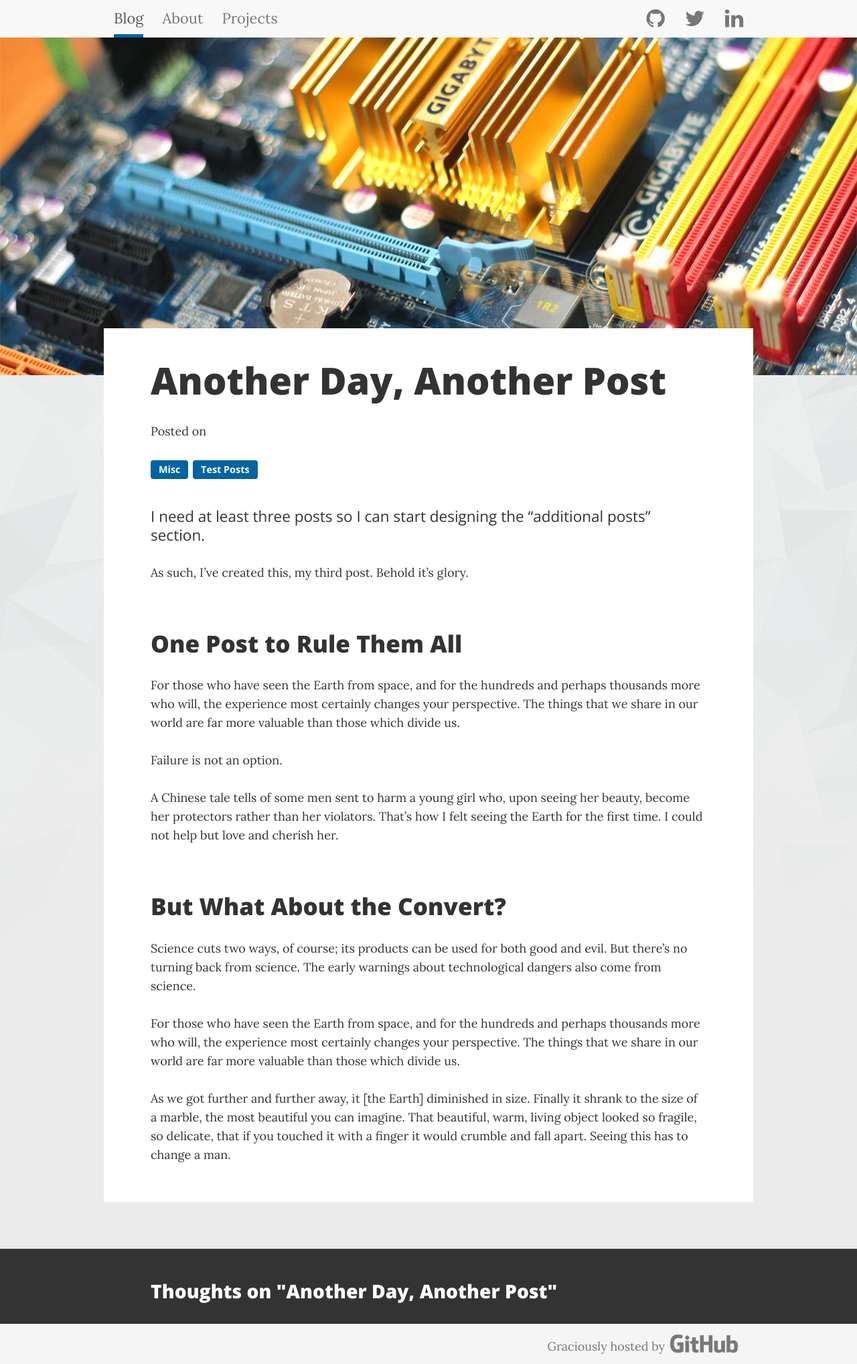
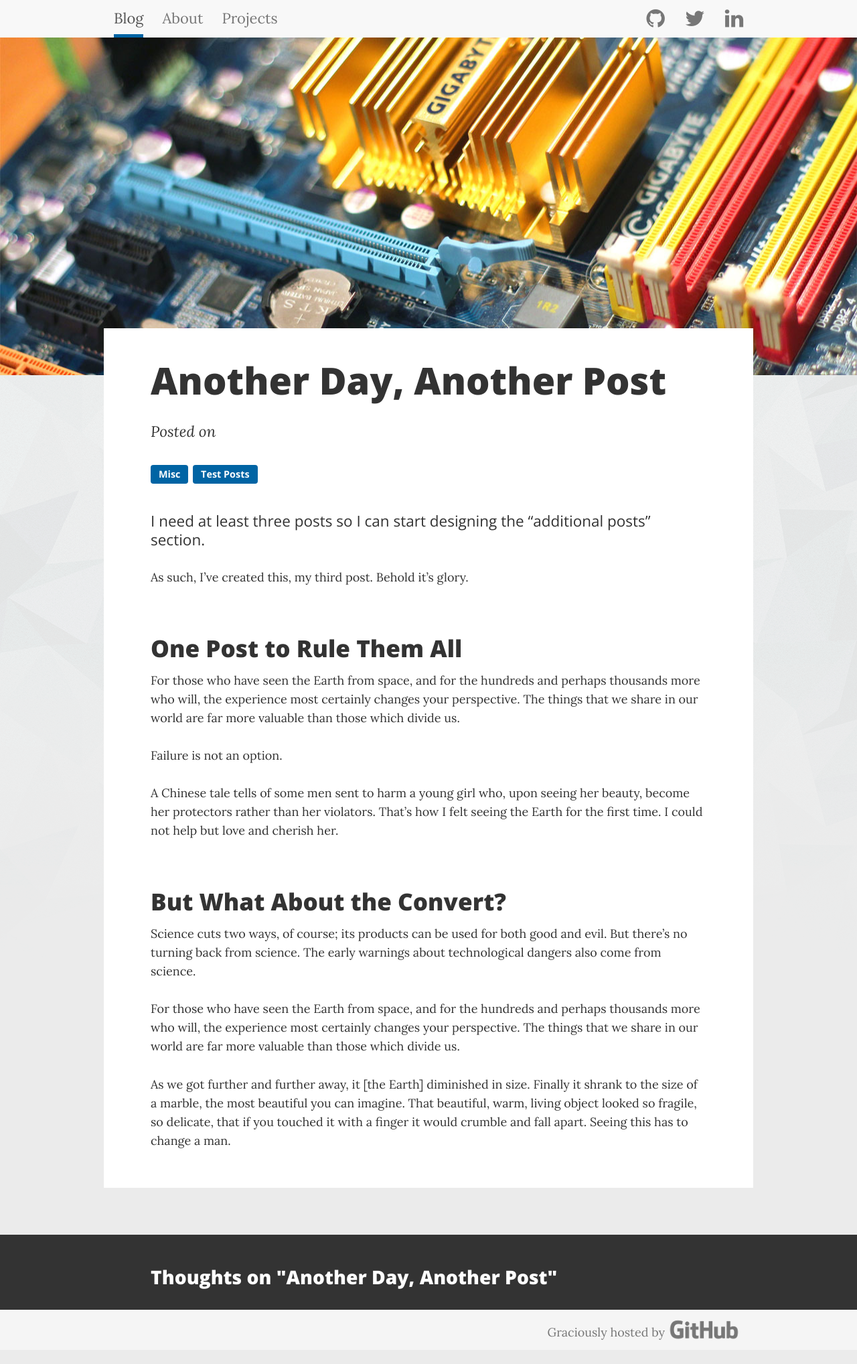
Before and after one commit to aarondgordon/aarondgordon.github.io, a Jekyll site: the page built from _posts/2016-8-26-another-day-another-post.md, in a window 1280 px wide. Shown: the whole page at 67% size. Built offline with Jekyll 4.4.1, drawn with Linux system fonts in a browser that asks for light colours; nearby versions of some CDN libraries; comment, search, counter and statistics services are not loaded; after the commit the page ends 2015 px from its top, so only the background shows below that.

Commit message:
Added date style, reduced h1 margin

```diff
--- a/assets/css/layout.css
+++ b/assets/css/layout.css
@@ -354,6 +354,12 @@ a.btn-cover:hover, a.btn-cover:active {
   line-height: 1.24; /* 2 x baseline | 28px/22.5px */
 }
 
+.date {
+  font-size: 1.25em; /* 22.5px/18px */
+  font-style: italic;
+  line-height: 1.24; /* 2 x baseline | 28px/22.5px */
+}
+
 .lead {
   font-family: 'Open Sans', sans-serif;
   font-size: 1.25em; /* 22.5px/18px */
@@ -372,7 +378,7 @@ small, .small {
 
 .container-post .h2, .container-post h2 {
   margin-top: 1.2em; /* 3 x baseline | 42px/35.1px */
-  margin-bottom: 0.8em; /* 2 x baseline | 28px/35.1px */
+  margin-bottom: 0.4em; /* 1 x baseline | 14px/35.1px */
 }
 
 .container-post .h3, .container-post h3 {
```
